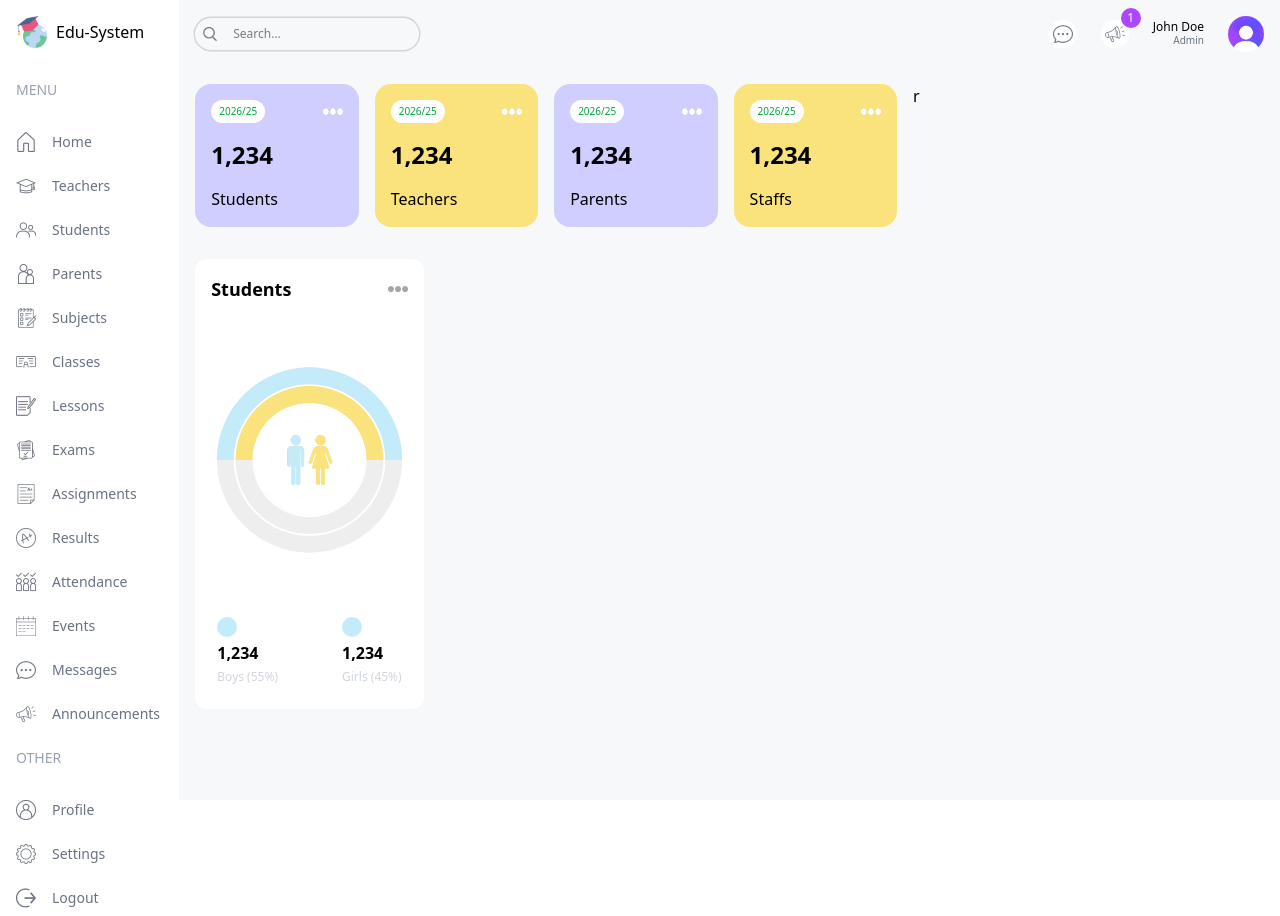
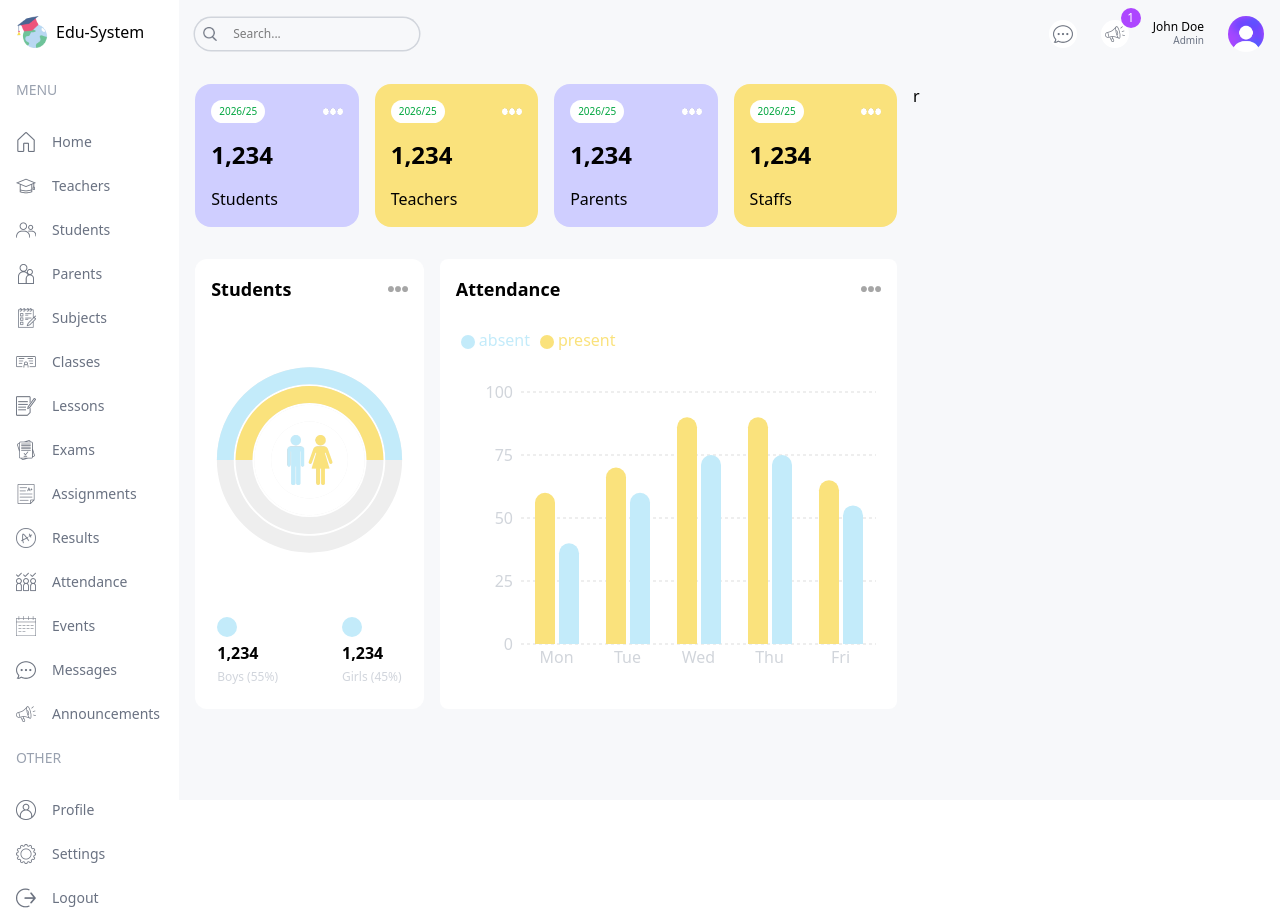
Before and after one commit to JKdeet77/school-management-dashboard, a Next.js app: page /admin in a window 1280 px wide. Built offline with nearby package versions, Linux system fonts and the light colour scheme.

Commit message:
Added Attendance bar chart

```diff
--- a/src/app/(dashboard)/admin/page.tsx
+++ b/src/app/(dashboard)/admin/page.tsx
@@ -1,3 +1,4 @@
+import AttendanceChart from '@/components/AttendanceChart'
 import CountChart from '@/components/CountChart'
 import UserCard from '@/components/UserCard'
 import React from 'react'
@@ -21,10 +22,12 @@ const AdminPage = () => {
           <CountChart />
         </div>
         {/* ATTENDANCE CHART */}
-        <div className="w-full lg:w-2/3 h-[450px]"></div>
+        <div className="w-full lg:w-2/3 h-[450px]">
+          <AttendanceChart />
+        </div>
       </div>
       {/* BOTTOM CHARTS */}
-      <div className=''></div>
+      <div className='w-full h-[500px]'></div>
       </div>
       {/* RIGHT */}
       <div className="w-full lg:w-1/3">r</div>
--- /dev/null
+++ b/src/components/AttendanceChart.tsx
@@ -0,0 +1,88 @@
+"use client"
+
+import React from 'react'
+import Image from "next/image";
+import {
+  BarChart,
+  Bar,
+  Rectangle,
+  XAxis,
+  YAxis,
+  CartesianGrid,
+  Tooltip,
+  Legend,
+  ResponsiveContainer,
+} from "recharts";
+
+const data = [
+  {
+    name: "Mon",
+    present: 60,
+    absent: 40,
+  },
+  {
+    name: "Tue",
+    present: 70,
+    absent: 60,
+  },
+  {
+    name: "Wed",
+    present: 90,
+    absent: 75,
+  },
+  {
+    name: "Thu",
+    present: 90,
+    absent: 75,
+  },
+  {
+    name: "Fri",
+    present: 65,
+    absent: 55,
+  },
+];
+
+const AttendanceChart = () => {
+  return (
+    <div className='bg-white rounded-lg p-4 h-full'>
+      <div className='flex justify-between items-center'>
+        <h1 className='text-lg font-semibold'>Attendance</h1>
+        <Image src="/moreDark.png" alt='' width={20} height={20} />
+      </div>
+      <ResponsiveContainer width="100%" height="90%">
+        <BarChart width={500} height={300} data={data} barSize={20}>
+          <CartesianGrid strokeDasharray="3 3" vertical={false} stroke="#ddd" />
+          <XAxis
+            dataKey="name"
+            axisLine={false}
+            tick={{ fill: "#d1d5db" }}
+            tickLine={false}
+          />
+          <YAxis axisLine={false} tick={{ fill: "#d1d5db" }} tickLine={false} />
+          <Tooltip
+            contentStyle={{ borderRadius: "10px", borderColor: "lightgray" }}
+          />
+          <Legend
+            align="left"
+            verticalAlign="top"
+            wrapperStyle={{ paddingTop: "20px", paddingBottom: "40px" }}
+          />
+          <Bar
+            dataKey="present"
+            fill="#FAE27C"
+            legendType="circle"
+            radius={[10, 10, 0, 0]}
+          />
+          <Bar
+            dataKey="absent"
+            fill="#C3EBFA"
+            legendType="circle"
+            radius={[10, 10, 0, 0]}
+          />
+        </BarChart>
+      </ResponsiveContainer>
+    </div>
+  )
+}
+
+export default AttendanceChart
```
